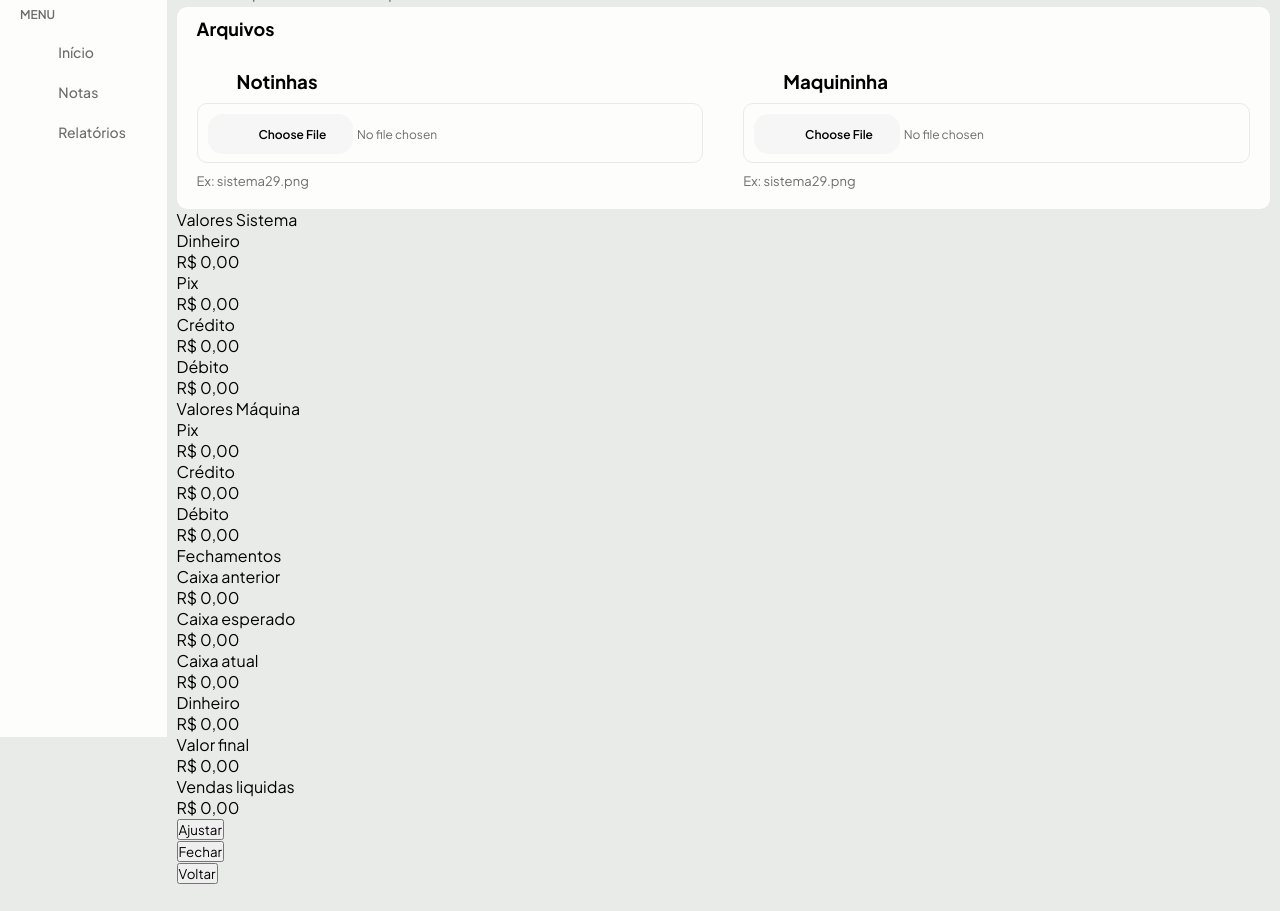
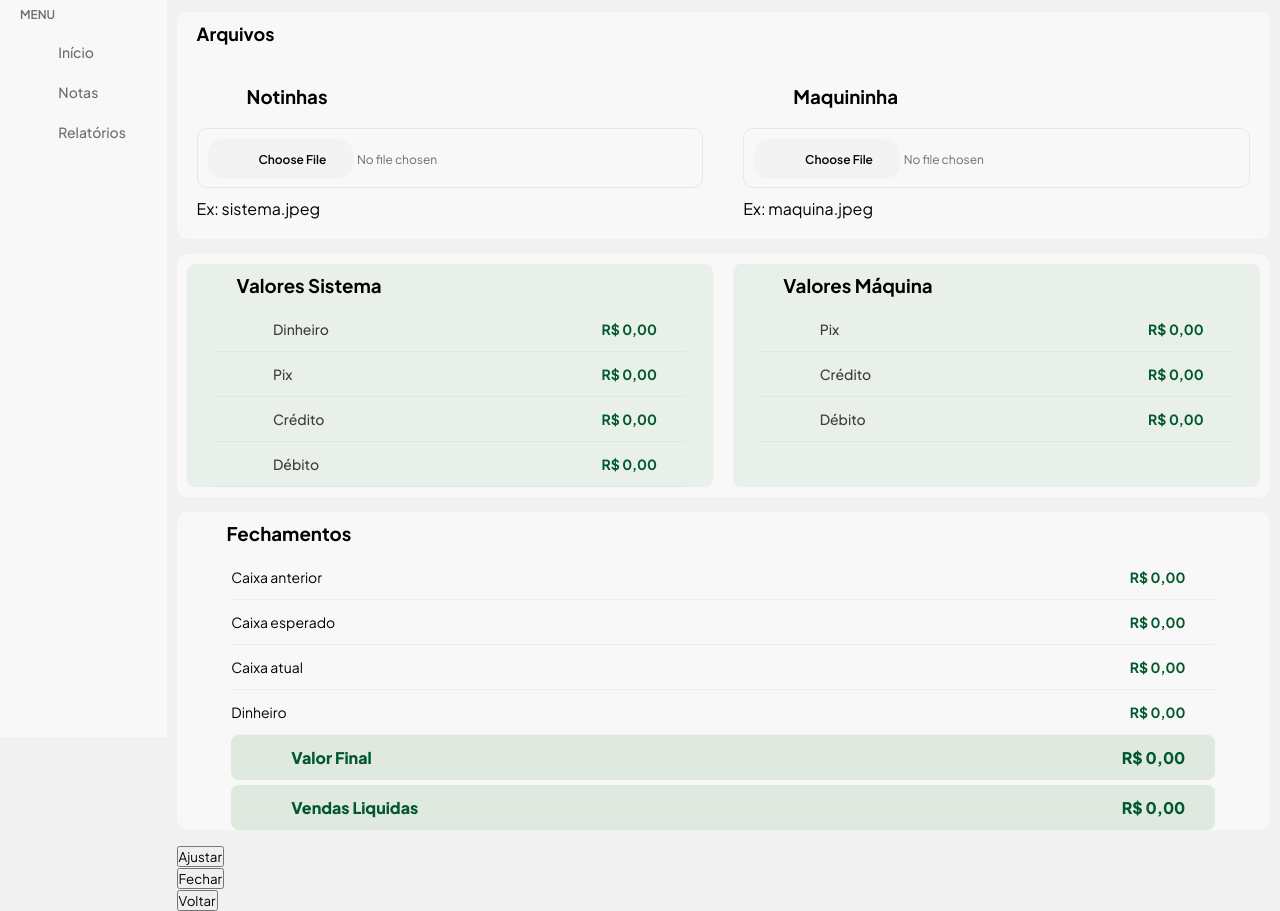
Before and after one commit to IagoAndradeDev/sistema-caixa, a website: page newVerificar/index.html in a window 1280 px wide. Shown: the part 63-974 px from the top of the page. Before the commit the page ends 947 px from the top, so only its background shows below. Drawn offline with Linux system fonts and the light colour scheme.

Commit message:
Continuando css v2

```diff
--- a/newVerificar/index.html
+++ b/newVerificar/index.html
@@ -31,86 +31,95 @@
         <section class="arquivos">
             <h2>Arquivos</h2>
             <div class="conteiner-nota">
-                <div class="nota-sistema">
+                <div class="box-arquivos">
                     <h3>Notinhas</h3>
                     <div class="nota-input">
                         <input type="file">
                     </div>
-                    <p>Ex: sistema29.png</p>
+                    <p>Ex: sistema.jpeg</p>
                 </div>
-                <div class="nota-maquina">
+                <div class="box-arquivos">
                     <h3>Maquininha</h3>
                     <div class="nota-input">
                         <input type="file">
                     </div>
-                    <p>Ex: sistema29.png</p>
+                    <p>Ex: maquina.jpeg</p>
                 </div>
             </div>
         </section>
         <section class="valores">
-            <div class="sistema">
-                <label>Valores Sistema</label>
-                <div class="stm-dinheiro">
-                    <label>Dinheiro</label>
-                    <p>R$ 0,00</p>
+            <div class="box-valores">
+                <h3>Valores Sistema</h3>
+                <div class="box-linha">
+                    <div class="linha">
+                        <p class="text">Dinheiro</p>
+                        <p class="number">R$ 0,00</p>
                     </div>
-                <div class="stm-pix">
-                    <label>Pix</label>
-                    <p>R$ 0,00</p>
+                    <div class="linha">
+                        <p class="text">Pix</p>
+                        <p class="number">R$ 0,00</p>
                     </div>
-                <div class="stm-credito">
-                    <label>Crédito</label>
-                    <p>R$ 0,00</p>
+                    <div class="linha">
+                        <p class="text">Crédito</p>
+                        <p class="number">R$ 0,00</p>
                     </div>
-                <div class="stm-debito">
-                    <label>Débito</label>
-                    <p>R$ 0,00</p>
+                    <div class="linha">
+                        <p class="text">Débito</p>
+                        <p class="number">R$ 0,00</p>
                     </div>
                 </div>
-            <div class="maquina">
-                <label>Valores Máquina</label>
-                <div class="mqn-pix">
-                    <label>Pix</label>
-                    <p>R$ 0,00</p>
             </div>
-                <div class="mqn-credito">
-                    <label>Crédito</label>
-                    <p>R$ 0,00</p>
+            <div class="box-valores">
+                <h3>Valores Máquina</h3>
+                <div class="box-linha">
+                    <div class="linha">
+                        <p class="text">Pix</p>
+                        <p class="number">R$ 0,00</p>
                     </div>
-                <div class="mqn-debito">
-                    <label>Débito</label>
-                    <p>R$ 0,00</p>
+                    <div class="linha">
+                        <p class="text">Crédito</p>
+                        <p class="number">R$ 0,00</p>
+                    </div>
+                    <div class="linha">
+                        <p class="text">Débito</p>
+                        <p class="number">R$ 0,00</p>
+                    </div>
                 </div>
             </div>
         </section>
         <section class="fechamentos">
-            <label>Fechamentos</label>
-            <div class="dados">
-                <div class="fmt-caixa-anterior">
-                    <label>Caixa anterior</label>
-                    <p>R$ 0,00</p>
+                <div class="box-fechamentos">
+                    <h3>Fechamentos</h3>
+                    <div class="box-linha">
+                        <div class="linha">
+                            <p>Caixa anterior</p>
+                            <p class="number">R$ 0,00</p>
                         </div>
-                <div class="fmt-caixa-esperado">
-                    <label>Caixa esperado</label>
-                    <p>R$ 0,00</p>
+                        <div class="linha">
+                            <p>Caixa esperado</p>
+                            <p class="number">R$ 0,00</p>
                         </div>
-                <div class="fmt-caixa-atual">
-                    <label>Caixa atual</label>
-                    <p>R$ 0,00</p>
+                        <div class="linha">
+                            <p>Caixa atual</p>
+                            <p class="number">R$ 0,00</p>
                         </div>
-                <div class="fmt-dinheiro">
-                    <label>Dinheiro</label>
-                    <p>R$ 0,00</p>
+                        <div class="linha">
+                            <p>Dinheiro</p>
+                            <p class="number">R$ 0,00</p>
                         </div>
                     </div>
-            <div class="resultados">
-                <div class="rtd-valor-final">
-                    <label>Valor final</label>
-                    <p>R$ 0,00</p>
                 </div>
-                <div class="rtd-vendas-liquidas">
-                    <label>Vendas liquidas</label>
-                    <p>R$ 0,00</p>
+                <div class="box-resultado">
+                    <div class="box-valor-final">
+                        <div class="valor-final">
+                            <p class="text">Valor Final</p>
+                            <p class="number">R$ 0,00</p>
+                        </div>
+                    </div>
+                <div class="box-valor-liquido">
+                        <div class="valor-liquido">
+                            <p class="text">Vendas Liquidas</p>
+                            <p class="number">R$ 0,00</p>
                         </div>
                 </div>
         </section>
--- a/newVerificar/styles.css
+++ b/newVerificar/styles.css
@@ -11,7 +11,7 @@
 body {
     width: 100vw;
     height: 100vh;
-    background-color: #e9ebe9;
+    background-color: #f1f1f1;
     display: flex;
 }
 
@@ -19,7 +19,7 @@ body {
 .menu {
     width: 15%;
     height: 100%;
-    background-color: #fdfdfc;
+    background-color: #f8f8f8;
     display: flex;
     flex-direction: column;
     gap: 15px;
@@ -68,6 +68,9 @@ body {
     width: calc(100% - 20px);
     height: calc(100% - 20px);
     margin: 10px;
+    display: flex;
+    flex-direction: column;
+    gap: 15px;
 }
 
 .cabeçalho {
@@ -107,24 +110,31 @@ body {
 
 .arquivos {
     width: 100%;
-    background-color: #fdfdfc;
+    background-color: #f8f8f8;
     border-radius: 10px;
     display: flex;
     flex-direction: column;
-
 }
 
-.arquivos h2 {
+.arquivos h2, .fechamentos h2 {
     font-size: 18px;
     margin: 10px;
     padding-left: 10px;
 }
 
+.valores {
+    width: 100%;
+    background-color: #f8f8f8;
+    border-radius: 10px;
+    display: flex;
+}
+
+
 .conteiner-nota {
     display: flex;
 }
 
-.nota-sistema, .nota-maquina {
+.box-arquivos {
     width: 100%;
     margin: 20px;
     display: flex;
@@ -132,15 +142,35 @@ body {
     gap: 10px;
 }
 
-.nota-sistema h3, .nota-maquina h3 {
+.box-valores {
+    width: 100%;
+    margin: 10px 10px;
+    display: flex;
+    flex-direction: column;
+    background-color: rgba(0, 100, 0, 0.06);
+    border-radius: 8px;
+}
+
+.box-fechamentos {
+    display: flex;
+    flex-direction: column;
+}
+
+.box-resultado {
+    display: flex;
+    flex-direction: column;
+    gap: 5px;
+}
+
+.box-arquivos h3, .box-valores h3, .box-fechamentos h3 {
+    margin: 10px;
     padding-left: 40px;
 }
-
 
 .nota-input input {
     width: 100%;
     height: 60px;
-    border: 1px solid #e9ebe9;
+    border: 1px solid #e7e7e7;
     border-radius: 10px;
     color: #6d6d6d;
     font-size: 12px;
@@ -165,3 +195,74 @@ body {
     font-size: 13px;
     color: #6d6d6d;
 }
+
+.box-linha {
+    display: flex;
+    flex-direction: column;
+    justify-content: center;
+    align-items: center;
+    width: 100%;
+}
+
+.linha {
+    width: 90%;
+    display: flex;
+    justify-content: center;
+    align-items: center;
+    height: 45px;
+    font-size: 14px;
+    border-bottom: 1px solid rgba(0, 0, 0, 0.040);
+}
+
+.linha .text {
+    padding-left: 60px;
+    font-weight: 500;
+    color: #3d3d3d;
+}
+
+.linha .number {
+    padding-right: 30px;
+    font-weight: 700;
+    color: #00582c;
+    margin-left: auto;
+}
+
+.fechamentos {
+    background-color: #f8f8f8;
+    border-radius: 10px;
+    display: flex;
+    flex-direction: column;
+}
+
+.valor-final, .valor-liquido {
+    width: 90%;
+    display: flex;
+    justify-content: center;
+    align-items: center;
+    height: 45px;
+    font-size: 14px;
+    border-radius: 8px;
+    background-color: rgba(0, 100, 0, 0.100);
+}
+
+.valor-final .text, .valor-liquido .text {
+    padding-left: 60px;
+    font-size: 16px;
+    font-weight: 800;
+    color: #00582c;
+}
+
+.valor-final .number, .valor-liquido .number {
+    padding-right: 30px;
+    font-size: 16px;
+    font-weight: 800;
+    color: #00582c;
+    margin-left: auto;
+}
+
+.box-valor-final, .box-valor-liquido{
+    display: flex;
+    flex-direction: column;
+    justify-content: center;
+    align-items: center;
+}
```
Lines whose indentation alone changed are shown as unchanged.
